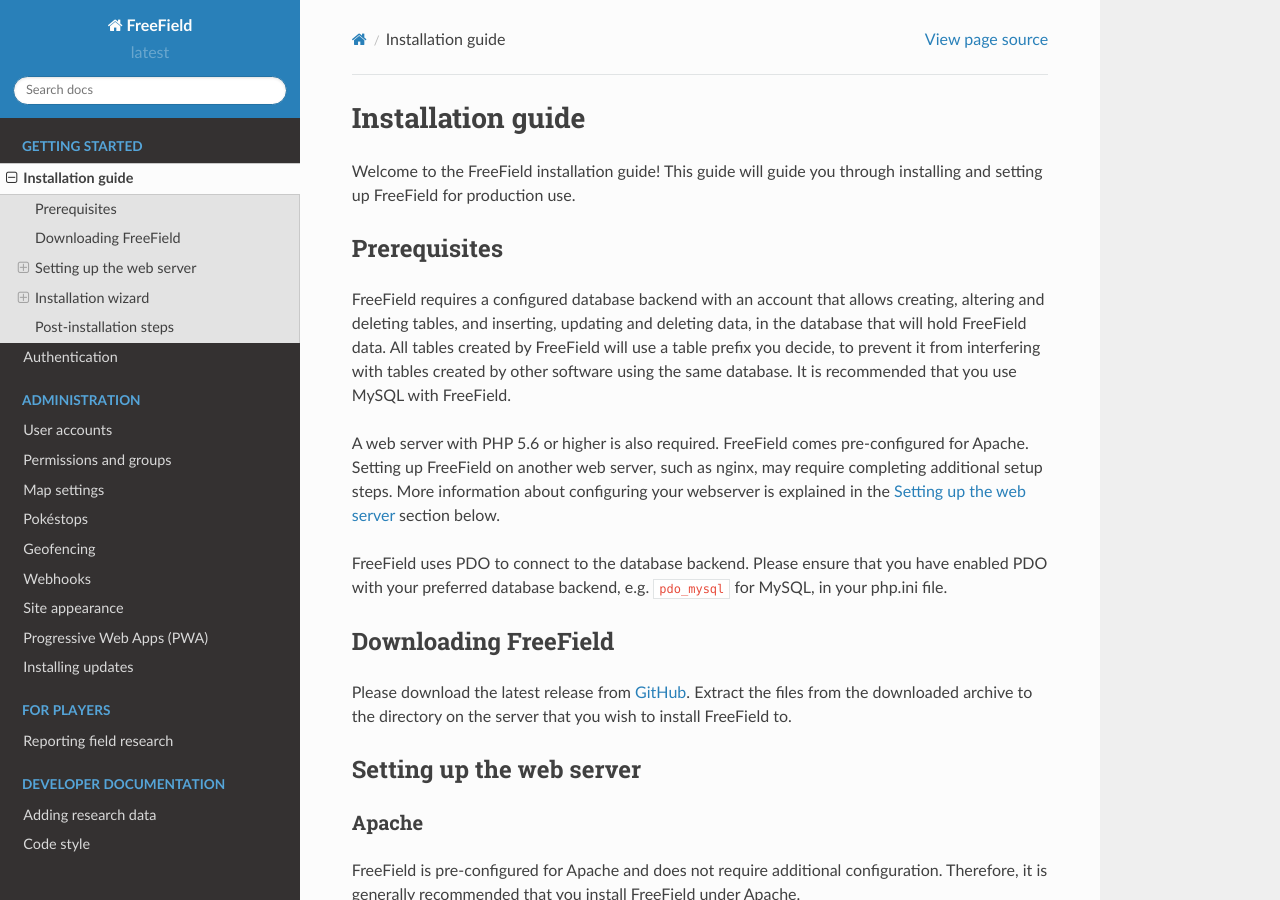
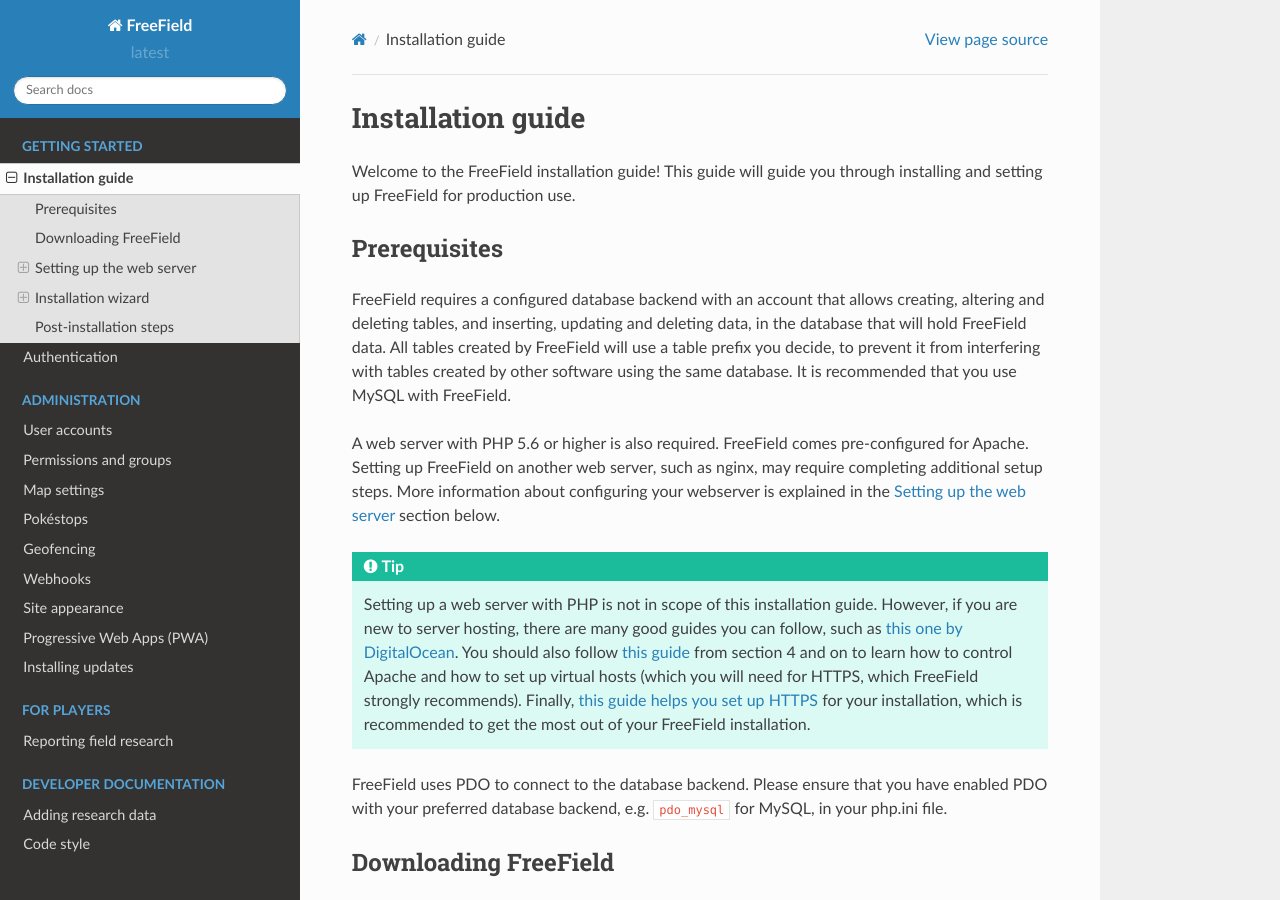
Before and after one commit to bilde2910/FreeField, a Sphinx documentation site: the page built from docs/setup.rst, in a window 1280 px wide and 900 px high. Built offline with Sphinx 7.4.7 and the Read the Docs theme 2.0.0, drawn with Linux system fonts in a browser that asks for light colours; formulas are drawn with MathJax 3.

Commit message:
Link to guides for setting up prerequisites

```diff
--- a/docs/setup.rst
+++ b/docs/setup.rst
@@ -19,6 +19,19 @@
 nginx, may require completing additional setup steps. More information about
 configuring your webserver is explained in the `Setting up the web server`_
 section below.
+
+.. tip:: Setting up a web server with PHP is not in scope of this installation
+         guide. However, if you are new to server hosting, there are many good
+         guides you can follow, such as `this one by DigitalOcean
+         <https://www.digitalocean.com/community/tutorials/how-to-install-linux-apache-mysql-php-lamp-stack-ubuntu-18-04>`_.
+         You should also follow `this guide
+         <https://www.digitalocean.com/community/tutorials/how-to-install-the-apache-web-server-on-ubuntu-18-04#step-4-%E2%80%94-managing-the-apache-process>`_
+         from section 4 and on to learn how to control Apache and how to set up
+         virtual hosts (which you will need for HTTPS, which FreeField strongly
+         recommends). Finally, `this guide helps you set up HTTPS
+         <https://www.digitalocean.com/community/tutorials/how-to-secure-apache-with-let-s-encrypt-on-ubuntu-18-04>`_
+         for your installation, which is recommended to get the most out of your
+         FreeField installation.
 
 FreeField uses PDO to connect to the database backend. Please ensure that you
 have enabled PDO with your preferred database backend, e.g. ``pdo_mysql`` for
```
